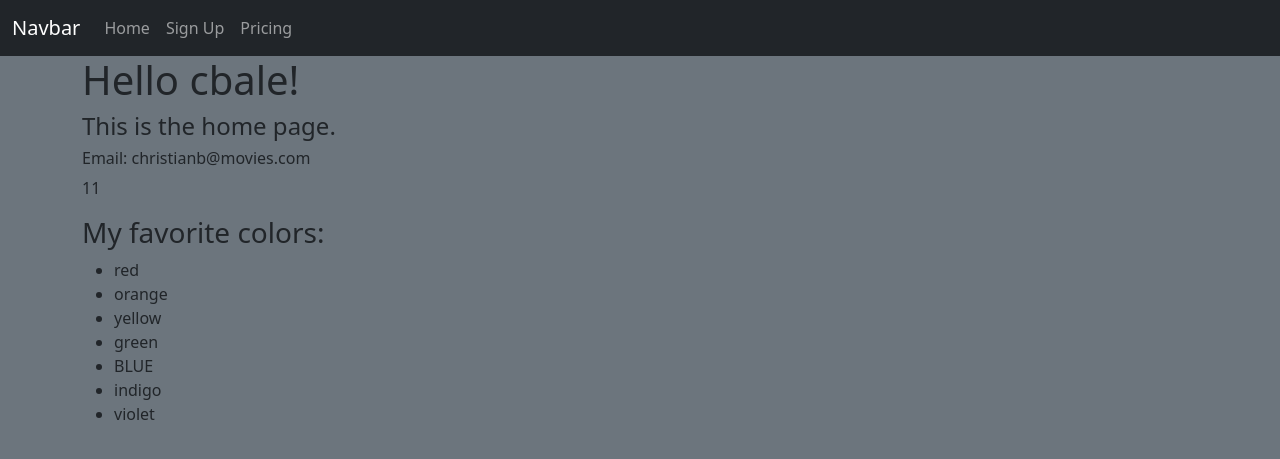
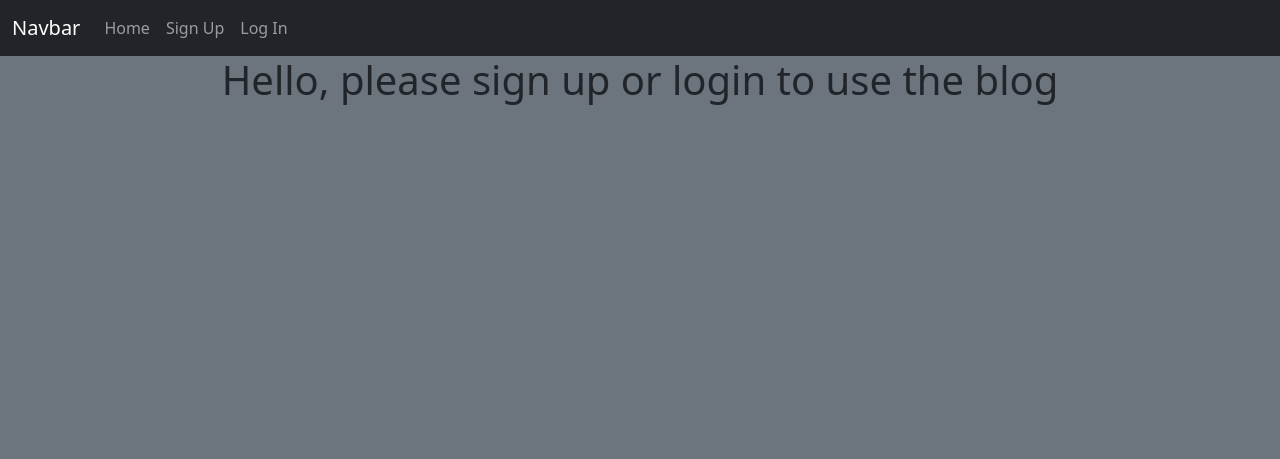
Before and after one commit to bstanton773/kekambas-102_flask_blog, a Flask app: page / in a window 1280 px wide. Shown: the top 459 px of the page. Run offline with Flask 3, Linux system fonts and the light colour scheme.

Commit message:
Add login and logout functionality

```diff
--- a/app/forms.py
+++ b/app/forms.py
@@ -9,3 +9,8 @@ class SignUpForm(FlaskForm):
     password = PasswordField('Password', validators=[DataRequired()])
     confirm_pass = PasswordField('Confirm Password', validators=[DataRequired(), EqualTo('password')])
     submit = SubmitField()
+
+class LogInForm(FlaskForm):
+    username = StringField('Username', validators=[DataRequired()])
+    password = PasswordField('Password', validators=[DataRequired()])
+    submit = SubmitField()
--- a/app/models.py
+++ b/app/models.py
@@ -28,6 +28,9 @@ class User(db.Model, UserMixin):
     def set_password(self, plain_password):
         return generate_password_hash(plain_password)
 
+    def check_password(self, password_guess):
+        return check_password_hash(self.password, password_guess)
+
 
 @login.user_loader
 def load_user(user_id):
--- a/app/routes.py
+++ b/app/routes.py
@@ -1,6 +1,7 @@
 from flask import render_template, redirect, url_for, flash
+from flask_login import login_user, logout_user
 from app import app
-from app.forms import SignUpForm
+from app.forms import SignUpForm, LogInForm
 from app.models import User
 
 # Create routes for our app
@@ -42,3 +43,31 @@ def signup():
         return redirect(url_for('index'))
 
     return render_template('signup.html', form=form)
+
+
+@app.route('/login', methods=['GET', 'POST'])
+def login():
+    form = LogInForm()
+    if form.validate_on_submit():
+        # Get the form data
+        username = form.username.data
+        password = form.password.data
+        # Check to see if there is a user with that username and password
+        user = User.query.filter_by(username=username).first()
+        if user is not None and user.check_password(password):
+            # log the user in
+            login_user(user)
+            flash(f"{user} is now logged in.", 'primary')
+            return redirect(url_for('index'))
+        else:
+            flash('Incorrect username and/or password. Please try again.', 'danger')
+            return redirect(url_for('login'))
+
+    return render_template('login.html', form=form)
+
+
+@app.route('/logout')
+def logout():
+    logout_user()
+    flash('You have been logged out', 'info')
+    return redirect(url_for('index'))
--- a/app/templates/index.html
+++ b/app/templates/index.html
@@ -3,18 +3,9 @@
 {% block title %}Home{% endblock %}
 
 {% block content %}
-    <h1>Hello {{ user.get('username') }}!</h1>
-    <h4>This is the home page.</h4>
-    <h6>Email: {{ user['email'] }}</h6>
-    <p>{{ 4 + 7 }}</p>
-    <h3>My favorite colors:</h3>
-    <ul>
-        {% for color in colors %}
-            {% if color == 'blue' %}
-                <li>{{ color.upper() }}</li>
-            {% else %}
-                <li>{{ color.lower() }}</li>
-            {% endif %}
-        {% endfor %}
-    </ul>
+    {% if current_user.is_authenticated %}
+        <h1 class="text-center">Hello {{ current_user }}!</h1>
+    {% else %}
+        <h1 class="text-center">Hello, please sign up or login to use the blog</h1>
+    {% endif %}
 {% endblock content %}
--- a/app/templates/nav.html
+++ b/app/templates/nav.html
@@ -7,8 +7,13 @@
         <div class="collapse navbar-collapse" id="navbarNavAltMarkup">
         <div class="navbar-nav">
             <a class="nav-link" href="{{ url_for('index') }}">Home</a>
-            <a class="nav-link" href="{{ url_for('signup') }}">Sign Up</a>
-            <a class="nav-link" href="#">Pricing</a>
+            {% if current_user.is_authenticated %}
+                <a class="nav-link" href="#">Create</a>
+                <a class="nav-link" href="{{ url_for('logout') }}">Log Out</a>
+            {% else %}
+                <a class="nav-link" href="{{ url_for('signup') }}">Sign Up</a>
+                <a class="nav-link" href="{{ url_for('login') }}">Log In</a>
+            {% endif %}
         </div>
         </div>
     </div>
```
Also changed, not shown: app/templates/login.html (added, +20 -0 lines).
